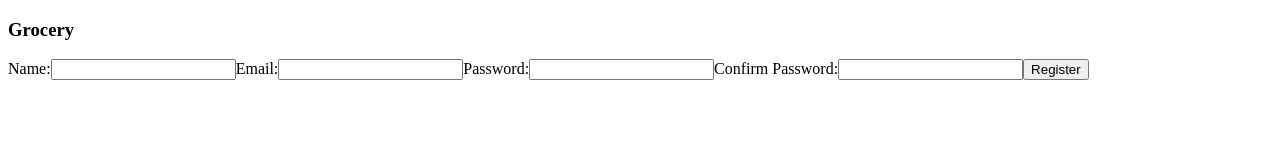
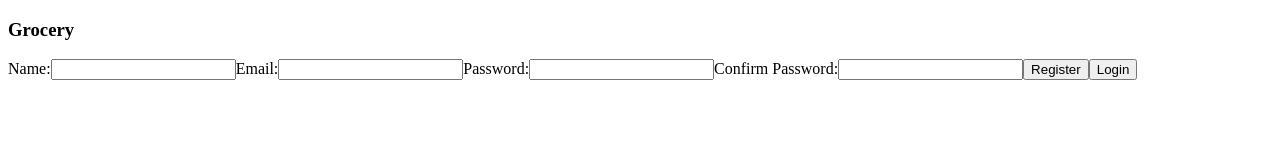
Before and after one commit to ceros/grocery-broskis, a React app: page /register in a window 1280 px wide. Shown: the top 160 px of the page. Built offline with nearby package versions, Linux system fonts and the light colour scheme.

Commit message:
Adding button to do login instead register

```diff
--- a/client/components/RegistrationForm.js
+++ b/client/components/RegistrationForm.js
@@ -1,5 +1,6 @@
 import React from 'react';
 import {connect} from 'react-redux';
+import {history} from '../helpers/history.js';
 import { postUser } from '../actions/users.js';
 
 class RegistrationForm extends React.Component {
@@ -55,6 +56,11 @@ class RegistrationForm extends React.Component {
                     value={this.state.confirmPassword}
                     onChange={this.handleInputChange} />
                 <input type="submit" name="register" value="Register" />
+				<button
+    				type="button"
+    				onClick={() => history.push('/login')}>
+    				Login
+  				</button>
             </form>
         );
     }
```
